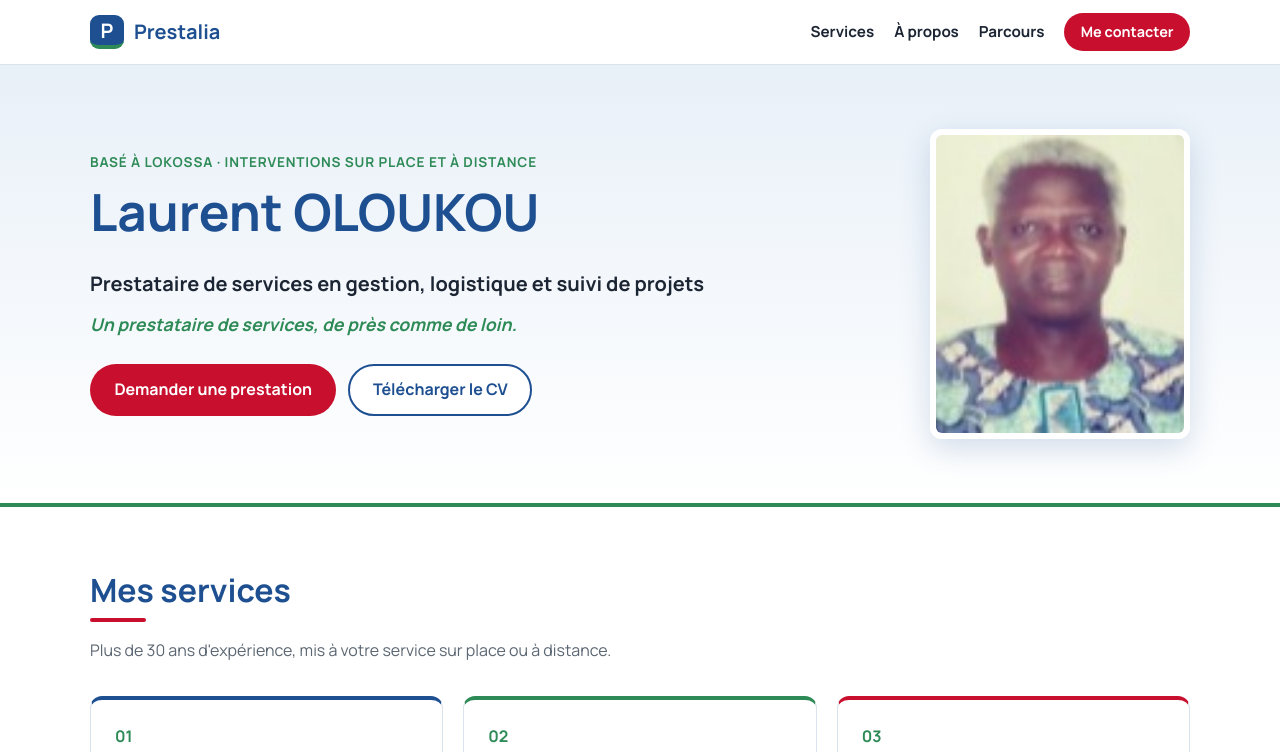
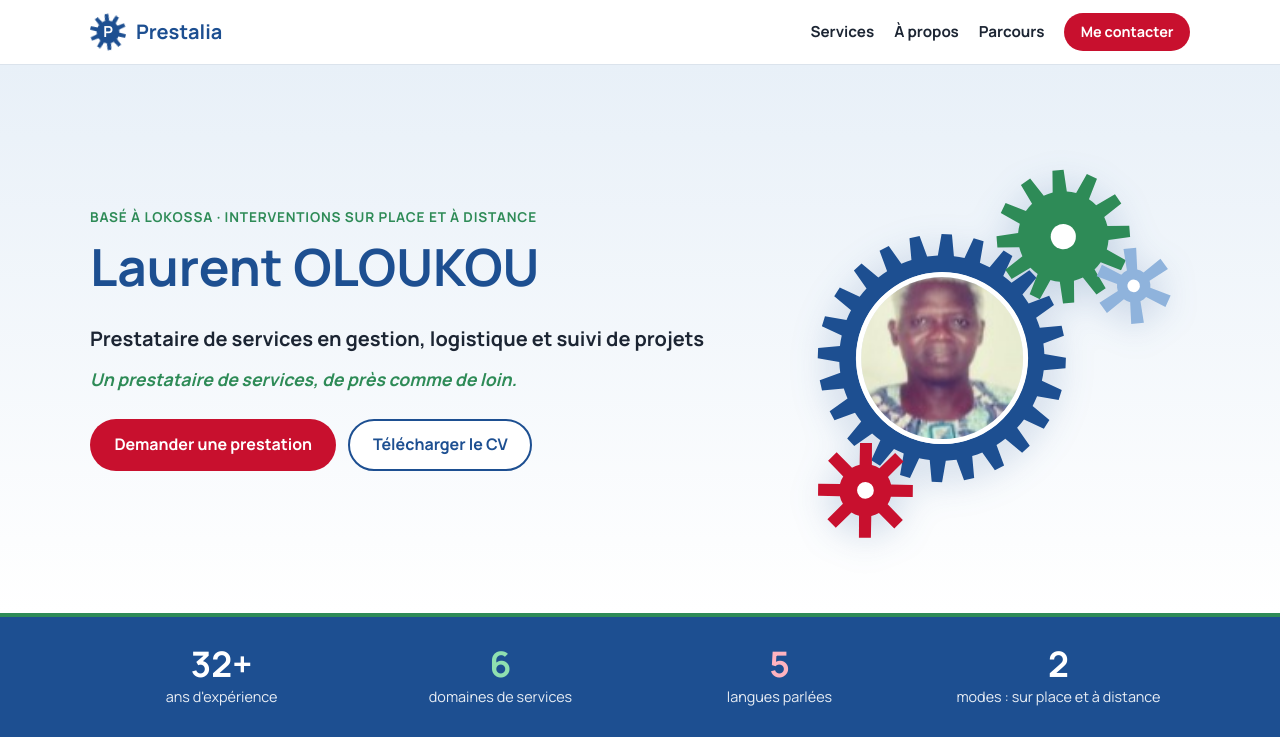
Before and after one commit to chaffacenuel679-dev/oloukou, a plain HTML site: page index.html in a window 1280 px wide. Shown: the top 752 px of the page. Drawn offline with Linux system fonts and the light colour scheme.

Commit message:
Animations (engrenages, apparition, compteurs, parcours) et GBOLA réservé au CV
Co-Authored-By: Claude Opus 5.5 <noreply@anthropic.com>
Claude-Session: https://claude.ai/code/session_01VeEgxMetwQ83aSfKWoi2ZJ

```diff
--- a/admin.html
+++ b/admin.html
@@ -9,11 +9,12 @@
   <link rel="stylesheet" href="css/style.css">
   <link rel="stylesheet" href="css/admin.css">
   <script type="module" src="js/admin.js"></script>
+  <script type="module" src="js/gears.js"></script>
 </head>
 <body>
   <header class="topbar">
     <div class="wrap topbar-in">
-      <a class="logo" href="index.html"><span class="logo-mark">P</span>Prestalia · Admin</a>
+      <a class="logo" href="index.html"><span class="logo-mark"><svg class="logo-gear" viewBox="-50 -50 100 100" aria-hidden="true"></svg><b>P</b></span>Prestalia · Admin</a>
       <div class="nav">
         <span id="who" class="muted"></span>
         <button id="logout" class="btn btn-outline btn-sm" hidden>Déconnexion</button>
--- a/css/admin.css
+++ b/css/admin.css
@@ -34,3 +34,5 @@
 #save-status.err { color: var(--red); }
 
 @media (max-width: 700px) { .row2 { grid-template-columns: 1fr; } }
+.admin label.check { display: flex; align-items: center; gap: 8px; font-weight: 400; }
+.admin label.check input { width: auto; }
--- a/css/style.css
+++ b/css/style.css
@@ -40,7 +40,10 @@ h1, h2, h3 { line-height: 1.2; margin: 0 0 .5em; }
 .topbar { position: sticky; top: 0; z-index: 10; background: #fff; border-bottom: 1px solid var(--line); }
 .topbar-in { display: flex; align-items: center; justify-content: space-between; height: 64px; gap: 16px; }
 .logo { display: flex; align-items: center; gap: .5em; font-weight: 700; font-size: 1.25rem; color: var(--blue); text-decoration: none; }
-.logo-mark { display: grid; place-items: center; width: 34px; height: 34px; border-radius: 9px; background: var(--blue); color: #fff; border-bottom: 4px solid var(--green); }
+.logo-mark { position: relative; display: grid; place-items: center; width: 36px; height: 36px; color: var(--blue); }
+.logo-mark b { position: relative; color: #fff; font-size: .95rem; }
+.logo-gear { position: absolute; inset: 0; width: 100%; height: 100%; animation: spin 12s linear infinite; }
+.logo:hover .logo-gear { animation-duration: 2s; color: var(--green); }
 .nav { display: flex; align-items: center; gap: 20px; }
 .nav a:not(.btn) { color: var(--ink); text-decoration: none; font-weight: 700; font-size: .95rem; }
 .nav a:not(.btn):hover { color: var(--blue); }
@@ -53,7 +56,6 @@ h1, h2, h3 { line-height: 1.2; margin: 0 0 .5em; }
 .lead { font-size: 1.25rem; font-weight: 700; margin: 0 0 .5em; }
 .sub { color: var(--muted); margin: 0 0 1.5em; }
 .actions { display: flex; flex-wrap: wrap; gap: 12px; }
-.hero-photo { width: 260px; height: 310px; object-fit: cover; border-radius: var(--radius); border: 6px solid #fff; box-shadow: 0 10px 30px rgba(29, 79, 145, .18); }
 
 /* Sections */
 .section { padding: 64px 0; }
@@ -110,7 +112,72 @@ h1, h2, h3 { line-height: 1.2; margin: 0 0 .5em; }
 @media (max-width: 800px) {
   .nav a:not(.btn) { display: none; }
   .hero-in, .about, .contact { grid-template-columns: 1fr; }
-  .hero-photo { width: 200px; height: 240px; order: -1; }
   .hero, .section { padding: 44px 0; }
 }
 .slogan { font-size: 1.1rem; font-style: italic; color: var(--green); font-weight: 700; }
+
+/* ================= Animations ================= */
+@keyframes spin { to { transform: rotate(360deg); } }
+@keyframes rise { from { opacity: 0; transform: translateY(24px); } to { opacity: 1; transform: none; } }
+@keyframes shine { from { left: -60%; } to { left: 130%; } }
+
+.topbar { transition: box-shadow .3s; }
+.topbar.scrolled { box-shadow: 0 4px 18px rgba(29, 79, 145, .12); }
+
+/* Accueil */
+.hero { position: relative; overflow: hidden; }
+.hero-text > * { animation: rise .7s both; }
+.hero-text > :nth-child(2) { animation-delay: .1s; }
+.hero-text > :nth-child(3) { animation-delay: .2s; }
+.hero-text > :nth-child(4) { animation-delay: .3s; }
+.hero-text > :nth-child(5) { animation-delay: .4s; }
+.hero-visual { position: relative; width: 420px; aspect-ratio: 1; }
+.hero-visual svg { position: absolute; inset: 0; width: 100%; height: 100%; filter: drop-shadow(0 8px 16px rgba(29, 79, 145, .2)); }
+.hero-photo { position: absolute; left: 40.9%; top: 54.5%; width: 40.9%; height: 40.9%; transform: translate(-50%, -50%); object-fit: cover; border-radius: 50%; border: 5px solid #fff; }
+
+/* Chiffres clés */
+.stats { background: var(--blue); color: #fff; padding: 28px 0; }
+.stats-in { display: grid; grid-template-columns: repeat(4, 1fr); gap: 16px; text-align: center; }
+.stat strong { display: block; font-size: 2.2rem; line-height: 1.1; }
+.stat:nth-child(2) strong { color: #8fe0b0; }
+.stat:nth-child(3) strong { color: #ffb3bf; }
+.stat span { font-size: .9rem; opacity: .9; }
+
+/* Boutons : reflet au survol */
+.btn { position: relative; overflow: hidden; transition: transform .2s, box-shadow .2s, background .2s; }
+.btn:hover { transform: translateY(-2px); box-shadow: 0 6px 16px rgba(0, 0, 0, .15); }
+.btn::after { content: ""; position: absolute; top: 0; left: -60%; width: 40%; height: 100%; background: linear-gradient(90deg, transparent, rgba(255, 255, 255, .45), transparent); transform: skewX(-20deg); pointer-events: none; }
+.btn:hover::after { animation: shine .7s; }
+
+/* Cartes de services */
+.service { transition: transform .25s, box-shadow .25s; }
+.service:hover { transform: translateY(-6px); box-shadow: 0 14px 30px rgba(29, 79, 145, .14); }
+.service .num { display: inline-grid; place-items: center; width: 38px; height: 38px; border-radius: 50%; background: var(--blue-soft); transition: background .25s, color .25s; }
+.service:hover .num { background: var(--green); color: #fff; }
+
+/* Titres : la barre rouge s'étire à l'apparition */
+.h2::after { transition: width .8s .2s; }
+.h2[data-reveal]:not(.in)::after { width: 0; }
+
+/* Parcours : la ligne verticale se remplit au défilement */
+.timeline { position: relative; }
+.timeline::before { content: ""; position: absolute; left: -3px; top: 0; width: 3px; height: calc(var(--progress, 0) * 100%); background: linear-gradient(var(--red), var(--green), var(--blue)); }
+.timeline > li::before { transition: transform .3s, background .3s; }
+.timeline > li:hover::before { transform: scale(1.3); background: var(--green); }
+
+/* Apparition au défilement */
+[data-reveal] { opacity: 0; transform: translateY(30px); transition: opacity .7s ease, transform .7s ease; transition-delay: var(--d, 0ms); }
+[data-reveal="right"] { transform: translateX(40px); }
+[data-reveal="zoom"] { transform: scale(.85); }
+[data-reveal].in { opacity: 1; transform: none; }
+
+@media (prefers-reduced-motion: reduce) {
+  *, *::before, *::after { animation: none !important; transition: none !important; }
+  [data-reveal] { opacity: 1; transform: none; }
+}
+
+@media (max-width: 800px) {
+  .hero-visual { order: -1; width: min(320px, 100%); margin-inline: auto; }
+  .stats-in { grid-template-columns: 1fr 1fr; }
+}
+main { overflow-x: clip; }
--- a/index.html
+++ b/index.html
@@ -8,11 +8,12 @@
   <link rel="icon" href="assets/favicon.svg" type="image/svg+xml">
   <link rel="stylesheet" href="css/style.css">
   <script type="module" src="js/main.js"></script>
+  <script type="module" src="js/anim.js"></script>
 </head>
 <body>
   <header class="topbar">
     <div class="wrap topbar-in">
-      <a class="logo" href="#accueil"><span class="logo-mark">P</span>Prestalia</a>
+      <a class="logo" href="#accueil"><span class="logo-mark"><svg class="logo-gear" viewBox="-50 -50 100 100" aria-hidden="true"></svg><b>P</b></span>Prestalia</a>
       <nav class="nav" aria-label="Navigation principale">
         <a href="#services">Services</a>
         <a href="#apropos">À propos</a>
@@ -25,7 +26,7 @@
   <main>
     <section id="accueil" class="hero">
       <div class="wrap hero-in">
-        <div>
+        <div class="hero-text">
           <p class="eyebrow">Basé à Lokossa · Interventions sur place et à distance</p>
           <h1 data-f="name">Laurent OLOUKOU</h1>
           <p class="lead" data-f="title"></p>
@@ -35,14 +36,26 @@
             <button type="button" class="btn btn-outline" data-cv>Télécharger le CV</button>
           </div>
         </div>
-        <img class="hero-photo" data-photo src="assets/photo.jpg" alt="Photo de Laurent OLOUKOU" width="260" height="310">
+        <div class="hero-visual" data-reveal="zoom">
+          <svg id="gears" viewBox="0 0 440 440" aria-hidden="true"></svg>
+          <img class="hero-photo" data-photo src="assets/photo.jpg" alt="Photo de Laurent OLOUKOU" width="200" height="200">
+        </div>
+      </div>
+    </section>
+
+    <section class="stats" aria-label="Chiffres clés">
+      <div class="wrap stats-in">
+        <div class="stat" data-reveal><strong data-count="years">30</strong><span>ans d'expérience</span></div>
+        <div class="stat" data-reveal><strong data-count="services">6</strong><span>domaines de services</span></div>
+        <div class="stat" data-reveal><strong data-count="languages">5</strong><span>langues parlées</span></div>
+        <div class="stat" data-reveal><strong>2</strong><span>modes : sur place et à distance</span></div>
       </div>
     </section>
 
     <section id="services" class="section">
       <div class="wrap">
-        <h2 class="h2">Mes services</h2>
-        <p class="intro">Plus de 30 ans d'expérience, mis à votre service sur place ou à distance.</p>
+        <h2 class="h2" data-reveal>Mes services</h2>
+        <p class="intro" data-reveal>Plus de 30 ans d'expérience, mis à votre service sur place ou à distance.</p>
         <div class="grid" id="services-list"></div>
       </div>
     </section>
@@ -50,11 +63,11 @@
     <section id="apropos" class="section alt">
       <div class="wrap about">
         <div>
-          <h2 class="h2">À propos</h2>
+          <h2 class="h2" data-reveal>À propos</h2>
           <p data-f="about"></p>
           <p class="muted" data-f="birth"></p>
         </div>
-        <aside class="facts">
+        <aside class="facts" data-reveal="right">
           <h3>Compétences</h3><ul class="tags" id="skills"></ul>
           <h3>Langues</h3><ul class="langs" id="languages"></ul>
           <h3>Centres d'intérêt</h3><ul class="tags tags-green" id="interests"></ul>
@@ -64,7 +77,7 @@
 
     <section id="parcours" class="section">
       <div class="wrap">
-        <h2 class="h2">Parcours professionnel</h2>
+        <h2 class="h2" data-reveal>Parcours professionnel</h2>
         <ol class="timeline" id="experiences"></ol>
       </div>
     </section>
@@ -72,7 +85,7 @@
     <section id="contact" class="section alt">
       <div class="wrap contact">
         <div>
-          <h2 class="h2">Me contacter</h2>
+          <h2 class="h2" data-reveal>Me contacter</h2>
           <p>Où que vous soyez, décrivez votre besoin : je vous réponds rapidement.</p>
           <ul class="coords">
             <li><strong>Adresse :</strong> <span data-f="address"></span></li>
@@ -81,7 +94,7 @@
           </ul>
           <a id="whatsapp" class="btn btn-green" href="#" target="_blank" rel="noopener">Écrire sur WhatsApp</a>
         </div>
-        <form id="contact-form" class="card form" novalidate>
+        <form id="contact-form" class="card form" novalidate data-reveal="right">
           <label>Nom complet<input name="name" required maxlength="100" autocomplete="name"></label>
           <label>Email<input name="email" type="email" required maxlength="200" autocomplete="email"></label>
           <label>Téléphone (facultatif)<input name="phone" type="tel" maxlength="40" autocomplete="tel"></label>
--- /dev/null
+++ b/js/anim.js
@@ -0,0 +1,52 @@
+// Animations du site public : engrenages, apparition au défilement, compteurs, parcours.
+import { mountGears, reduced } from './gears.js';
+
+/* 1. Engrenages de l'accueil : la photo est au centre de la grande roue bleue. */
+mountGears(document.getElementById('gears'), [
+  { n: 24, m: 10, x: 180, y: 240, color: '#1d4f91', hole: 90 },
+  { n: 12, m: 10, parent: 0, angle: -45, color: '#2e8b57' },
+  { n: 8, m: 10, parent: 0, angle: 120, color: '#c8102e' },
+  { n: 6, m: 10, parent: 1, angle: 35, color: '#8fb3dc' }
+]);
+
+function start() {
+  /* 2. Apparition des blocs quand ils entrent à l'écran */
+  const items = document.querySelectorAll('[data-reveal]');
+  if (reduced) items.forEach(el => el.classList.add('in'));
+  else {
+    const io = new IntersectionObserver(entries => entries.forEach(e => {
+      if (e.isIntersecting) { e.target.classList.add('in'); io.unobserve(e.target); }
+    }), { threshold: 0.15, rootMargin: '0px 0px -40px 0px' });
+    items.forEach(el => io.observe(el));
+  }
+
+  /* 3. Compteurs des chiffres clés */
+  const counters = document.querySelectorAll('[data-target]');
+  const cio = new IntersectionObserver(entries => entries.forEach(e => {
+    if (!e.isIntersecting) return;
+    cio.unobserve(e.target);
+    const el = e.target, end = Number(el.dataset.target), t0 = performance.now(), dur = 1400;
+    if (reduced) return;
+    const step = now => {
+      const k = Math.min(1, (now - t0) / dur), ease = 1 - Math.pow(1 - k, 3);
+      el.textContent = Math.round(end * ease) + (k === 1 && el.dataset.count === 'years' ? '+' : '');
+      if (k < 1) requestAnimationFrame(step);
+    };
+    requestAnimationFrame(step);
+  }), { threshold: 0.6 });
+  counters.forEach(el => cio.observe(el));
+
+  /* 4. La ligne du parcours se remplit au fil du défilement */
+  const tl = document.querySelector('.timeline');
+  const onScroll = () => {
+    document.querySelector('.topbar').classList.toggle('scrolled', scrollY > 10);
+    if (!tl) return;
+    const r = tl.getBoundingClientRect(), h = innerHeight * 0.7;
+    tl.style.setProperty('--progress', Math.max(0, Math.min(1, (h - r.top) / r.height)).toFixed(3));
+  };
+  addEventListener('scroll', onScroll, { passive: true });
+  onScroll();
+}
+
+if (document.documentElement.dataset.ready) start();
+else document.addEventListener('content-ready', start, { once: true });
--- a/js/content.js
+++ b/js/content.js
@@ -12,7 +12,6 @@ export const DEFAULT_CONTENT = {
     "De nationalité béninoise et originaire de Savè, j'ai travaillé de 1994 à 2018 avec le PAM " +
     "(Programme Alimentaire Mondial) à Lokossa et à Cotonou : gestion de stocks, logistique, " +
     "coordination de projets, suivi-évaluation, statistiques et mobilisation de ressources. " +
-    "Depuis 2012, je gère un établissement de commerce général à Lokossa. " +
     "Aujourd'hui, je mets cette expérience à votre service à travers Prestalia.",
   birth: 'Né vers 1967 à Savè (Département des Collines)',
   address: 'Agnivèdji, Lokossa, Bénin',
@@ -28,7 +27,7 @@ export const DEFAULT_CONTENT = {
     { title: 'Conseil en commerce général', text: "Accompagnement des commerçants : organisation de la boutique, approvisionnement, gestion des stocks et de la caisse." }
   ],
   experiences: [
-    { title: "Gestionnaire d'un établissement de commerce général", org: 'Ets GBOLA & Fils', place: 'Lokossa', period: "2012 – Aujourd'hui", tasks: [] },
+    { title: "Gestionnaire d'un établissement de commerce général", org: 'Ets GBOLA & Fils', place: 'Lokossa', period: "2012 – Aujourd'hui", tasks: [], cvOnly: true },
     { title: "Chef Matériel de l'Office de Gestion des aides du PAM", org: 'OGP-PAM', place: 'Cotonou', period: '2016 – 2018', tasks: ['Gestion du matériel et des fournitures sur le plan national', "Gestion du patrimoine de l'office"] },
     { title: "Délégué du personnel au sein du Conseil d'Administration de l'office", org: 'OGP-PAM', place: 'Cotonou', period: '2015 – 2018', tasks: ["La défense des intérêts du personnel devant le Conseil d'Administration", "La défense de la gestion optimale des ressources de l'Office"] },
     { title: "Assistant à la Direction des Etudes, de la Mobilisation et de l'Assistance", org: 'OGP-PAM', place: 'Cotonou', period: '2015', tasks: ["Assistance aux travaux d'études, à la rédaction des thématiques de mobilisation de ressources et de recherche de partenaires à l'assistance", "Assistance à la recherche et à la mobilisation des ressources pour l'identification des cibles victimes de catastrophes naturelles"] },
--- /dev/null
+++ b/js/gears.js
@@ -0,0 +1,77 @@
+// Engrenages animés : dessin des roues dentées et rotation synchronisée.
+// Les vitesses respectent le rapport des dents (ω₁·n₁ = ω₂·n₂), donc les dents s'emboîtent vraiment.
+const NS = 'http://www.w3.org/2000/svg';
+export const reduced = matchMedia('(prefers-reduced-motion: reduce)').matches;
+
+/** Chemin SVG d'une roue dentée centrée en (0,0). n dents, module m, trou de rayon hole. */
+export function gearPath(n, m, hole = 0) {
+  const r = (m * n) / 2, ro = r + m, rr = r - 1.25 * m, p = (2 * Math.PI) / n;
+  const pt = (a, rad) => `${(Math.cos(a) * rad).toFixed(2)},${(Math.sin(a) * rad).toFixed(2)}`;
+  let d = '';
+  for (let k = 0; k < n; k++) {
+    const a = k * p; // dent centrée sur l'angle a
+    d += `${k ? 'L' : 'M'}${pt(a - p * 0.5, rr)} L${pt(a - p * 0.3, rr)} L${pt(a - p * 0.16, ro)} L${pt(a + p * 0.16, ro)} L${pt(a + p * 0.3, rr)} L${pt(a + p * 0.5, rr)} `;
+  }
+  d += 'Z';
+  if (hole) d += ` M${hole},0 A${hole},${hole} 0 1,0 ${-hole},0 A${hole},${hole} 0 1,0 ${hole},0 Z`;
+  return d;
+}
+
+/**
+ * Place une liste de roues et les fait tourner.
+ * gears[0] = { n, m, x, y, color, hole } ; gears[i>0] = { n, m, parent, angle (°), color, hole, spokes }
+ */
+export function mountGears(svg, gears, { speed = 12 } = {}) {
+  const deg = Math.PI / 180;
+  gears.forEach((g, i) => {
+    g.r = (g.m * g.n) / 2;
+    g.pitch = 360 / g.n;
+    if (i === 0) { g.rot0 = 0; g.dir = 1; g.ratio = 1; }
+    else {
+      const P = gears[g.parent], dist = P.r + g.r;
+      g.x = P.x + Math.cos(g.angle * deg) * dist;
+      g.y = P.y + Math.sin(g.angle * deg) * dist;
+      // Phase de la roue parente face à la nouvelle roue (0 = dent, 0.5 = creux)
+      const f = ((((g.angle - P.rot0) / P.pitch) % 1) + 1) % 1;
+      g.rot0 = g.angle + 180 - (0.5 - f) * g.pitch;
+      g.dir = -P.dir;
+      g.ratio = P.ratio * (P.n / g.n);
+    }
+    const outer = document.createElementNS(NS, 'g');
+    outer.setAttribute('transform', `translate(${g.x} ${g.y})`);
+    const inner = document.createElementNS(NS, 'g');
+    const path = document.createElementNS(NS, 'path');
+    path.setAttribute('d', gearPath(g.n, g.m, g.hole || 0));
+    path.setAttribute('fill', g.color);
+    path.setAttribute('fill-rule', 'evenodd');
+    inner.append(path);
+    if (!g.hole) {
+      const hub = document.createElementNS(NS, 'circle');
+      hub.setAttribute('r', Math.max(4, g.r * 0.22));
+      hub.setAttribute('fill', '#fff');
+      inner.append(hub);
+    }
+    outer.append(inner);
+    svg.append(outer);
+    g.el = inner;
+  });
+  const set = t => gears.forEach(g => g.el.setAttribute('transform', `rotate(${(g.rot0 + g.dir * g.ratio * t).toFixed(3)})`));
+  set(0);
+  if (reduced) return;
+  let t = 0, last = performance.now(), visible = true;
+  new IntersectionObserver(([e]) => { visible = e.isIntersecting; }).observe(svg);
+  const tick = now => {
+    const dt = Math.min(0.05, (now - last) / 1000); last = now;
+    if (visible && !document.hidden) { t += dt * speed; set(t); }
+    requestAnimationFrame(tick);
+  };
+  requestAnimationFrame(tick);
+}
+
+// Petit engrenage du logo (présent sur toutes les pages)
+document.querySelectorAll('.logo-gear').forEach(svg => {
+  const p = document.createElementNS(NS, 'path');
+  p.setAttribute('d', gearPath(10, 8.4, 0));
+  p.setAttribute('fill', 'currentColor');
+  svg.append(p);
+});
--- a/js/main.js
+++ b/js/main.js
@@ -8,10 +8,14 @@ const { content: c, photo } = await loadContent();
 
 document.querySelectorAll('[data-f]').forEach(el => { el.textContent = c[el.dataset.f] ?? ''; });
 document.querySelectorAll('[data-photo]').forEach(img => { img.src = photo; });
+// Chiffres clés (animés par anim.js)
+const firstYear = Math.min(...c.experiences.map(e => parseInt(e.period, 10)).filter(Boolean));
+const counts = { years: new Date().getFullYear() - (firstYear || 1994), services: c.services.length, languages: c.languages.length };
+document.querySelectorAll('[data-count]').forEach(el => { el.dataset.target = counts[el.dataset.count]; el.textContent = counts[el.dataset.count]; });
 $('#year').textContent = new Date().getFullYear();
 
 $('#services-list').innerHTML = c.services.map((s, i) => `
-  <article class="card service">
+  <article class="card service" data-reveal style="--d:${(i % 3) * 120}ms">
     <span class="num">${String(i + 1).padStart(2, '0')}</span>
     <h3>${esc(s.title)}</h3>
     <p>${esc(s.text)}</p>
@@ -21,8 +25,8 @@ $('#skills').innerHTML = c.skills.map(s => `<li>${esc(s)}</li>`).join('');
 $('#interests').innerHTML = c.interests.map(s => `<li>${esc(s)}</li>`).join('');
 $('#languages').innerHTML = c.languages.map(l => `<li><span>${esc(l.name)}</span><span>${esc(l.level)}</span></li>`).join('');
 
-$('#experiences').innerHTML = c.experiences.map(e => `
-  <li>
+$('#experiences').innerHTML = c.experiences.filter(e => !e.cvOnly).map(e => `
+  <li data-reveal="right">
     <p class="period">${esc(e.period)}</p>
     <h3>${esc(e.title)}</h3>
     <p class="org">${esc([e.org, e.place].filter(Boolean).join(' — '))}</p>
@@ -75,3 +79,7 @@ form.addEventListener('submit', async ev => {
     status.textContent = "L'envoi a échoué. Appelez-moi ou écrivez sur WhatsApp."; status.classList.add('err');
   } finally { btn.disabled = false; }
 });
+
+// Le contenu est en place : anim.js peut lancer les animations.
+document.documentElement.dataset.ready = '1';
+document.dispatchEvent(new Event('content-ready'));
```
Also changed, not shown: js/admin.js (+4 -3 lines).
